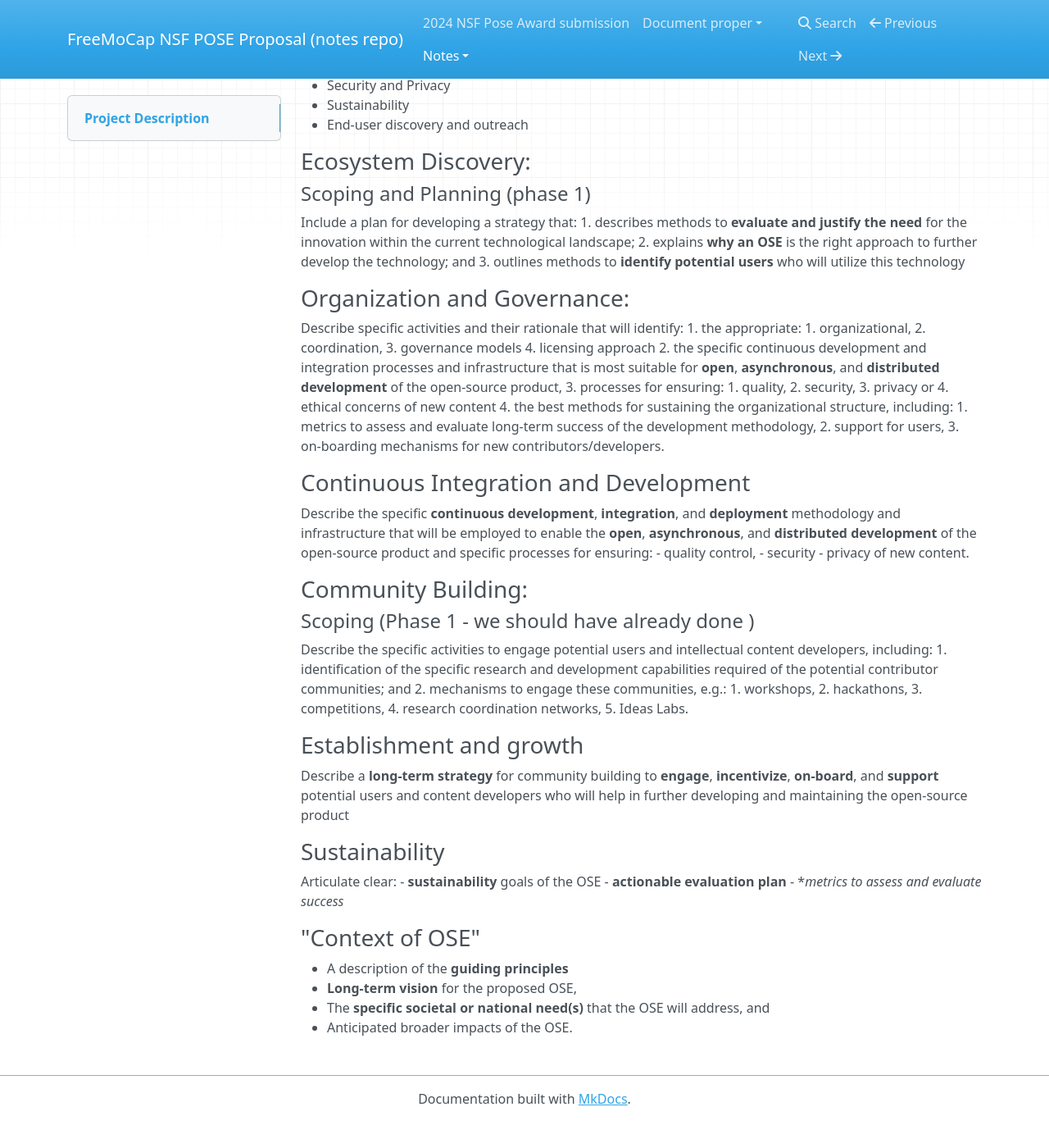
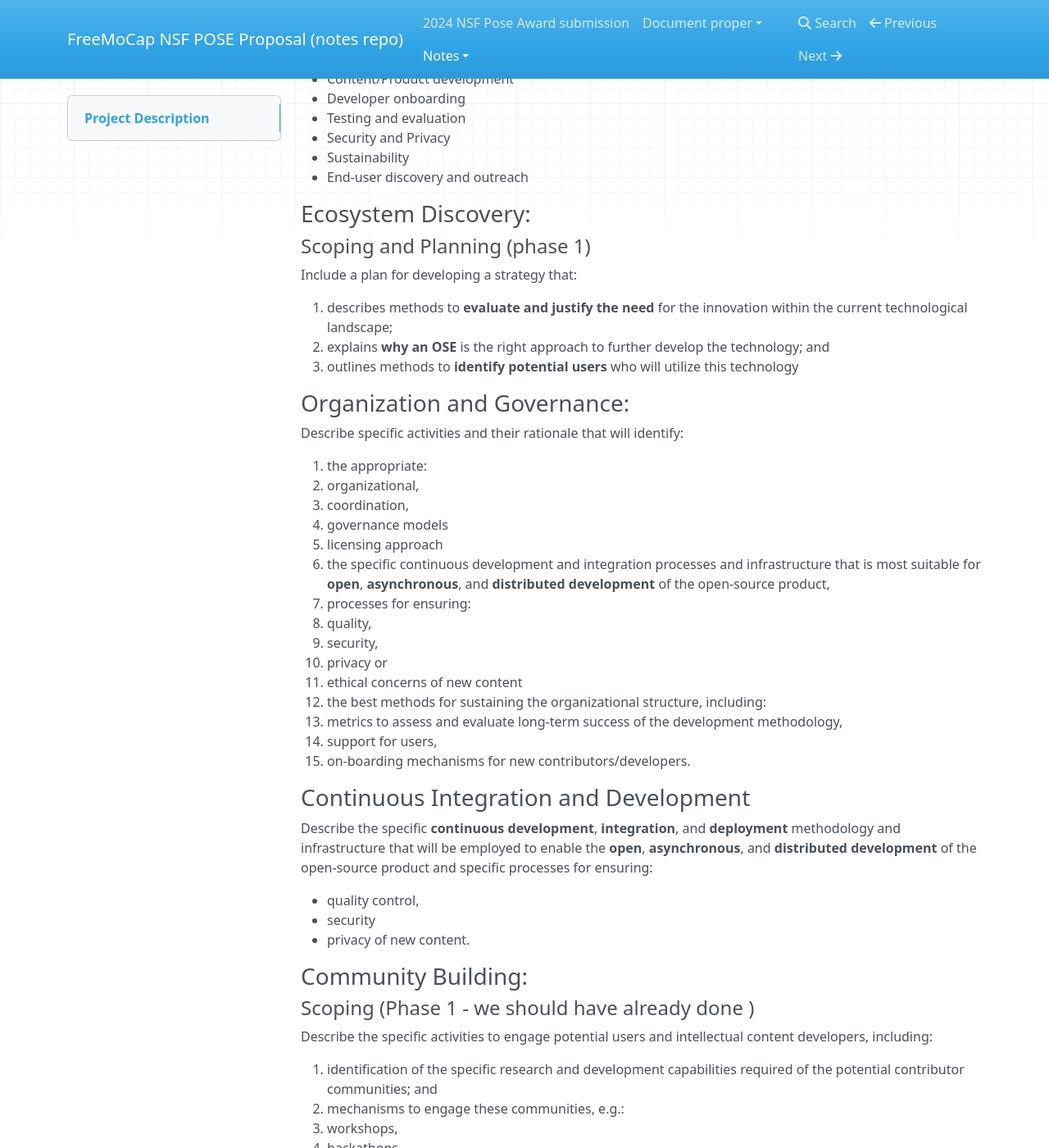
Before and after one commit to freemocap/2025-nsf-pose, an MkDocs documentation site: the page built from docs/notes/funding-opportunity-announcement-foa/foa-abridged-abridged.md, in a window 1280 px wide and 1400 px high, scrolled down 1679 px. Shown: the whole window at 82% size. Built offline with MkDocs 1.6.1, drawn with Linux system fonts in a browser that asks for light colours; nearby versions of some CDN libraries; before the commit the page ends 3047 px from its top, so only the background shows below that; some of the changed text lies outside the part shown.

Commit message:
Jul 19, 2024, 12:39 PM

```diff
--- a/docs/notes/funding-opportunity-announcement-foa/foa-abridged-abridged.md
+++ b/docs/notes/funding-opportunity-announcement-foa/foa-abridged-abridged.md
@@ -38,20 +39,20 @@
     - managing
     - mediating disputes
 
+### **A fully developed OSE is based on:**
 
-### **A fully developed OSE is based on:**
 1. A robust open-source artifact,
 2. managed by an organization that:
-  1. coordinates an external distributed developer community;
-  2. interfaces with and supports a community of users;
-  3. provides training and onboarding to new developers and users;
-  4. enables efficient continuous development,integration and deployment of the open-source product;
-  5. maintains an efficient supply chain;
-  6. ensures security, privacy and reliability of all aspects of the OSE operation
-  7. maintains appropriate organizational governance practices.
-
+3. coordinates an external distributed developer community;
+4. interfaces with and supports a community of users;
+5. provides training and onboarding to new developers and users;
+6. enables efficient continuous development,integration and deployment of the open-source product;
+7. maintains an efficient supply chain;
+8. ensures security, privacy and reliability of all aspects of the OSE operation
+9. maintains appropriate organizational governance practices.
 
 ### `from Artifact to Ecosystem`:
+
 - Product
 - Governance
 - Documentation
@@ -64,6 +65,7 @@
 - Security/Privacy
 
 ### Pose funding to CATALYZE:
+
 - Managing organization
 - Content/Product development
 - Developer onboarding
@@ -73,58 +75,72 @@
 - End-user discovery and outreach
 
 ### Ecosystem Discovery:
+
 #### Scoping and Planning (phase 1)
+
 Include a plan for developing a strategy that:
-1.  describes methods to **evaluate and justify the need** for the innovation within the current technological landscape;
+
+1. describes methods to **evaluate and justify the need** for the innovation within the current technological landscape;
 2. explains **why an OSE** is the right approach to further develop the technology; and
 3. outlines methods to **identify potential users** who will utilize this technology
 
 ### Organization and Governance:
+
 Describe specific activities and their rationale that will identify:
+
 1. the appropriate:
-    1.  organizational,
-    2.  coordination,
-    3.  governance models
-    4.  licensing approach
+   1. organizational,
+   2. coordination,
+   3. governance models
+   4. licensing approach
 2. the specific continuous development and integration processes and infrastructure that is most suitable for **open**, **asynchronous**, and **distributed development** of the open-source product,
 3. processes for ensuring:
-    1.  quality,
-    2.  security,
-    3.  privacy or
-    4.  ethical concerns of new content
+   1. quality,
+   2. security,
+   3. privacy or
+   4. ethical concerns of new content
 4. the best methods for sustaining the organizational structure, including:
-   1.  metrics to assess and evaluate long-term success of the development methodology,
-   2.  support for users,
-   3.  on-boarding mechanisms for new contributors/developers.
+   1. metrics to assess and evaluate long-term success of the development methodology,
+   2. support for users,
+   3. on-boarding mechanisms for new contributors/developers.
 
 ### Continuous Integration and Development
+
 Describe the specific **continuous** **development**, **integration**, and **deployment** methodology and infrastructure that will be employed to enable the **open**, **asynchronous**, and **distributed development** of the open-source product and specific processes for ensuring:
+
 - quality control,
 - security
 - privacy of new content.
 
-###  Community Building:
+### Community Building:
+
 #### Scoping (Phase 1 - we should have already done )
+
 Describe the specific activities to engage potential users and intellectual content developers, including:
-1.  identification of the specific research and development capabilities required of the potential contributor communities; and
-2.  mechanisms to engage these communities, e.g.:
-    1. workshops,
-    2. hackathons,
-    3. competitions,
-    4. research coordination networks,
-    5. Ideas Labs.
+
+1. identification of the specific research and development capabilities required of the potential contributor communities; and
+2. mechanisms to engage these communities, e.g.:
+   1. workshops,
+   2. hackathons,
+   3. competitions,
+   4. research coordination networks,
+   5. Ideas Labs.
 
 ### Establishment and growth
+
 Describe a **long-term strategy** for community building to **engage**, **incentivize**, **on-board**, and **support** potential users and content developers who will help in further developing and maintaining the open-source product
 
 ### Sustainability
+
 Articulate clear:
+
 - **sustainability** goals of the OSE
 - **actionable evaluation plan**
 - **metrics to assess and evaluate success*
 
 ### **"Context of OSE"**
--  A description of the **guiding principles**
--  **Long-term vision** for the proposed OSE,
--  The **specific societal or national need(s)** that the OSE will address, and
--  Anticipated broader impacts of the OSE.
+
+- A description of the **guiding principles**
+- **Long-term vision** for the proposed OSE,
+- The **specific societal or national need(s)** that the OSE will address, and
+- Anticipated broader impacts of the OSE.
```
Also changed, not shown: other parts of docs/notes/funding-opportunity-announcement-foa/foa-abridged-abridged.md (+23 -22 lines).
